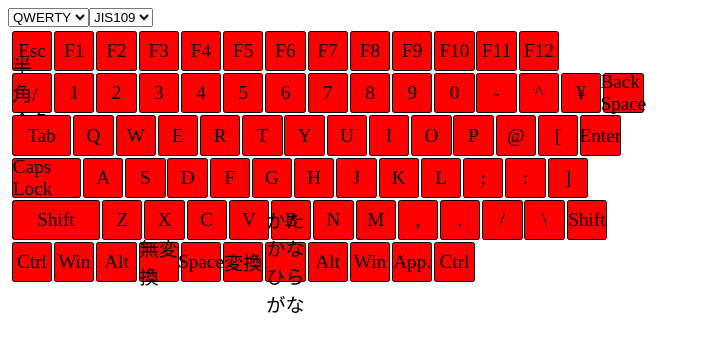
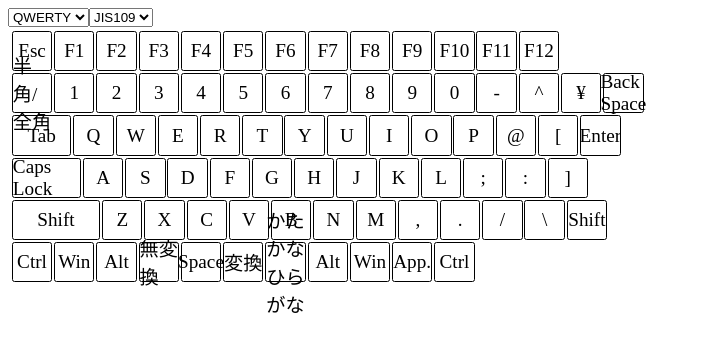
Before and after one commit to ut-code/typing-game, a React (Vite) app: page / in a window 1280 px wide. Shown: the top 352 px of the page, without its empty margins (0-701 px from the left). Built offline with nearby package versions, Linux system fonts and the light colour scheme.

Commit message:
スタイル微修正

```diff
--- a/src/App.tsx
+++ b/src/App.tsx
@@ -7,7 +7,7 @@ export default function App() {
   const [functional, setFunctional] = useState<string>("qwerty");
   const [physical, setPhysical] = useState<string>("jis109");
   const [keyColors, setKeyColors] = useState<string[]>(
-    eventCode.map((code) => "red")
+    eventCode.map((code) => "rgba(0,0,0,0)")
   );
   // useKey('KeyA',()=>{setKeyColors(eventCode.map((code,i)=>(code==='KeyA'?"lightgreen":keyColors[i])))});
   // useEffect(()=>{
--- a/src/components/keyboard.tsx
+++ b/src/components/keyboard.tsx
@@ -73,13 +73,13 @@ export default function Keyboard({
             onClick={() => {
               setKeyColors(
                 eventCode.map((tmp, i) =>
-                  tmp === code ? "green" : keyColors[i]
+                  tmp === code ? "orange" : keyColors[i]
                 )
               );
               setTimeout(() => {
                 setKeyColors(
                   eventCode.map((tmp, i) =>
-                    tmp === code ? "red" : keyColors[i]
+                    tmp === code ? "rgba(0,0,0,0)" : keyColors[i]
                   )
                 );
               }, 100);
```
